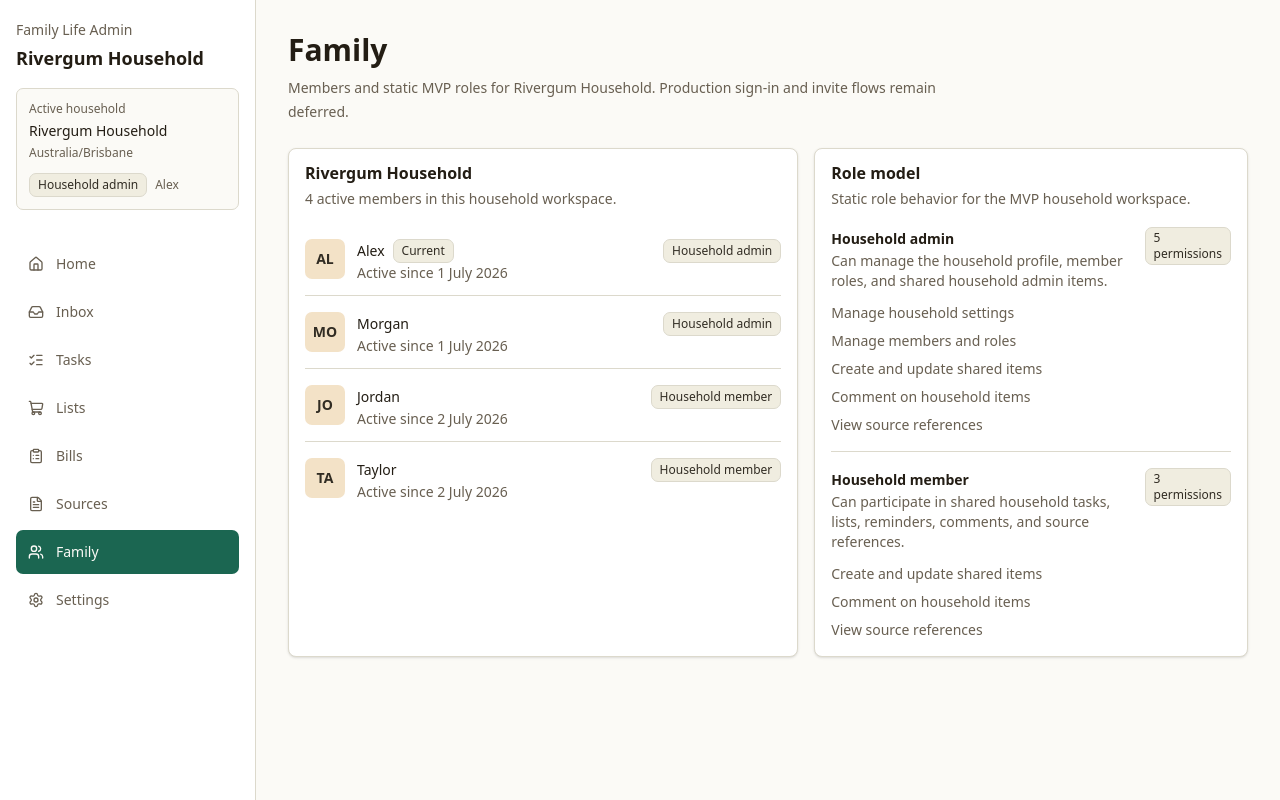
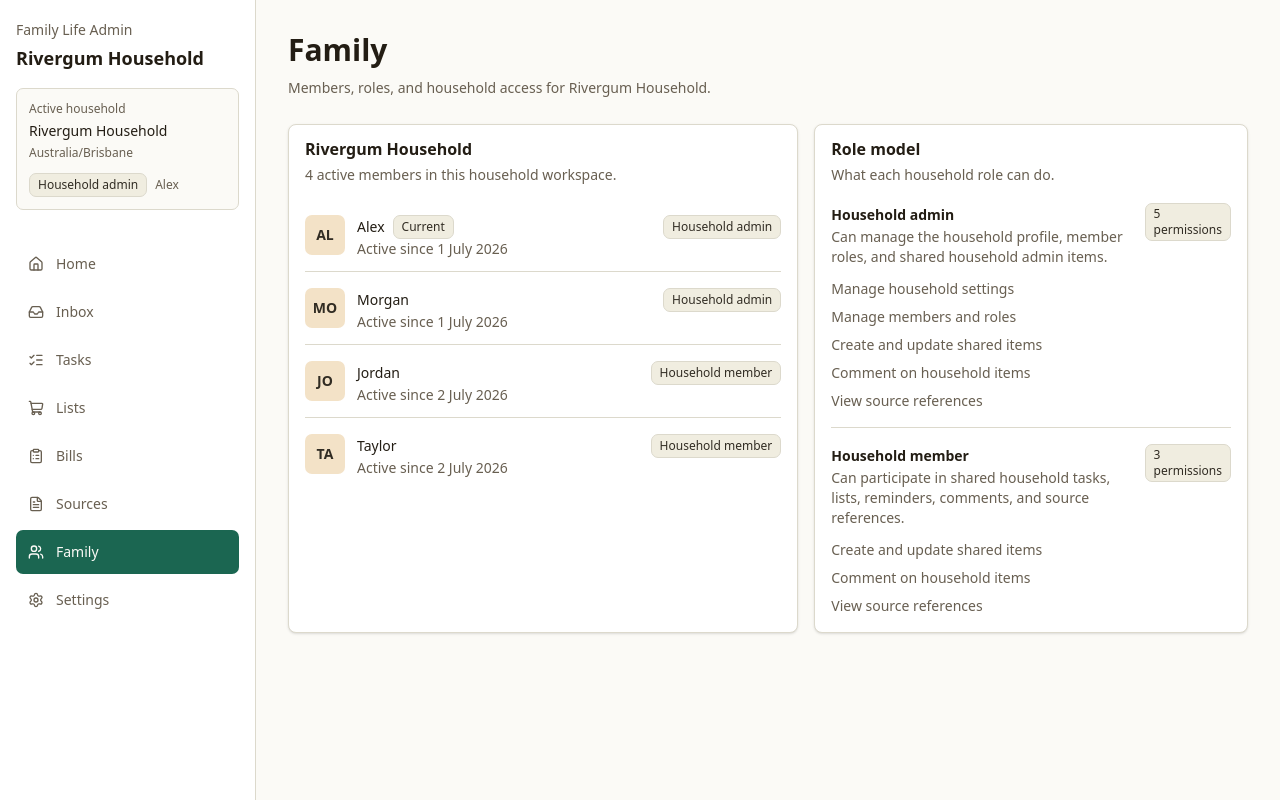
Before and after one commit to LatinMaestro/Life-Admin, a Next.js app: page /family in a window 1280 px wide. Built offline with nearby package versions, Linux system fonts and the light colour scheme.

Commit message:
Polish family page copy

```diff
--- a/src/app/family/page.tsx
+++ b/src/app/family/page.tsx
@@ -29,7 +29,7 @@ export default function FamilyPage() {
     <>
       <PageHeader
         title="Family"
-        description={`Members and static MVP roles for ${household.name}. Production sign-in and invite flows remain deferred.`}
+        description={`Members, roles, and household access for ${household.name}.`}
       />
 
       <div className="grid gap-4 lg:grid-cols-[1fr_0.85fr]">
@@ -69,7 +69,7 @@ export default function FamilyPage() {
         <Card>
           <CardHeader>
             <CardTitle>Role model</CardTitle>
-            <CardDescription>Static role behavior for the MVP household workspace.</CardDescription>
+            <CardDescription>What each household role can do.</CardDescription>
           </CardHeader>
           <CardContent className="space-y-4">
             {roleDefinitions.map((definition) => (
```
